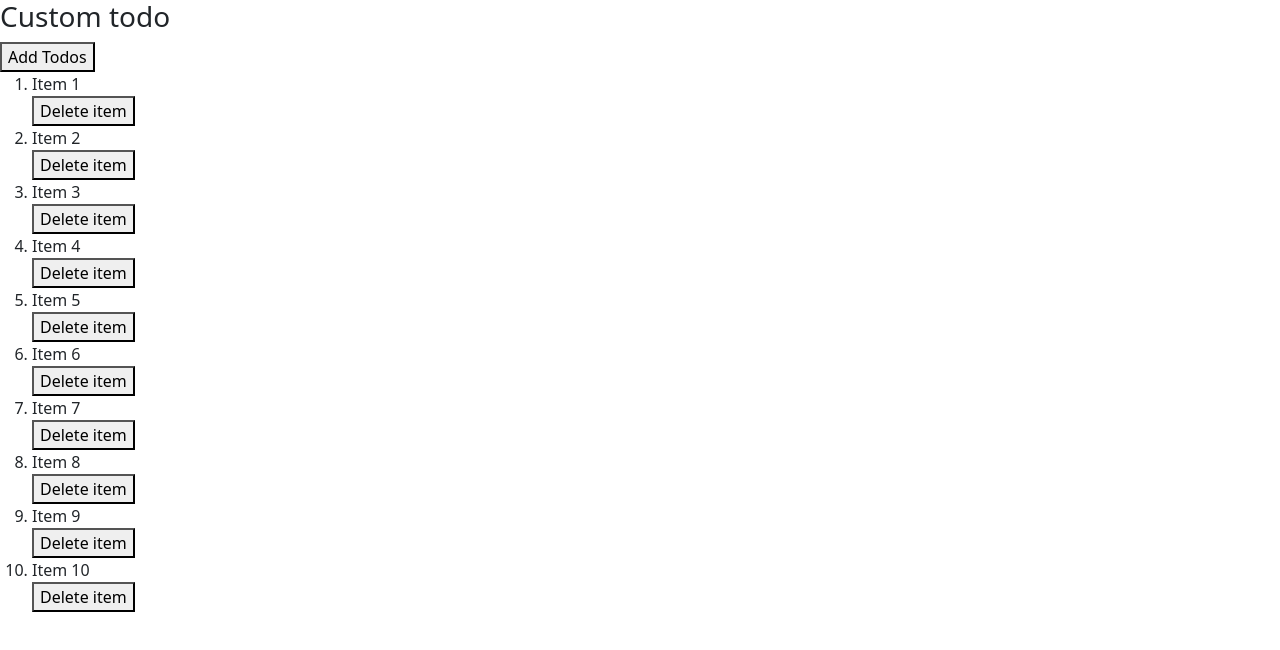
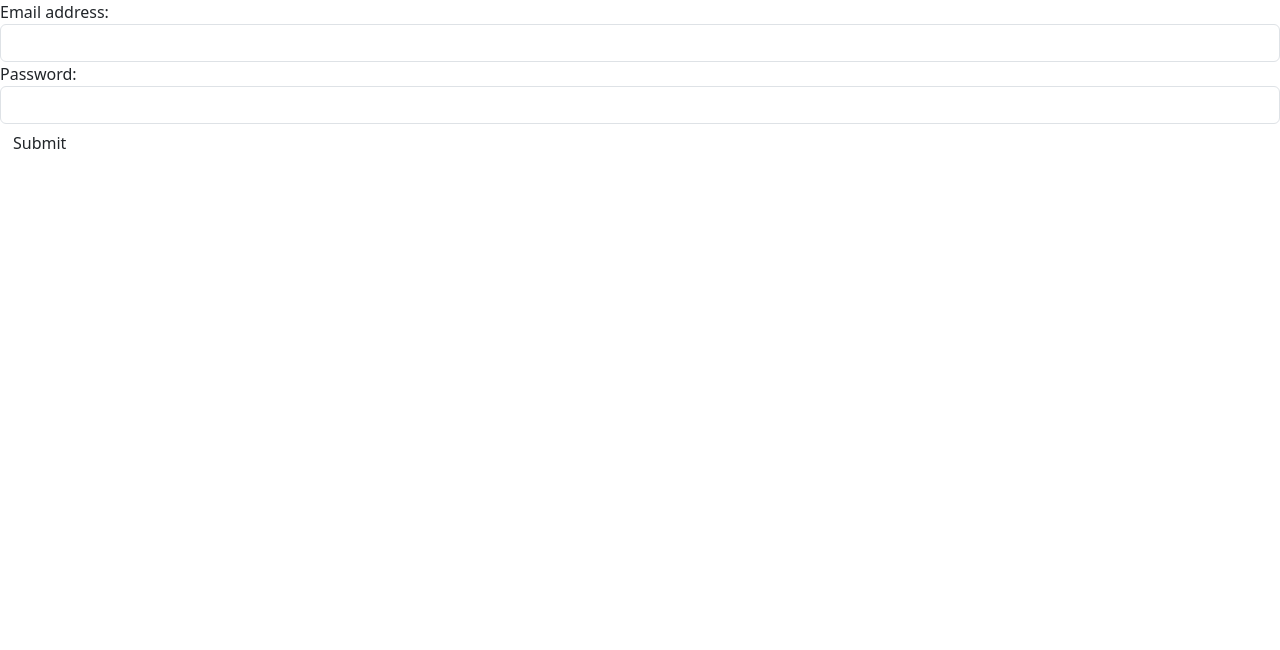
Before and after one commit to saiDev1999/vite-react-app-7r, a React (Vite) app: page / in a window 1280 px wide. Shown: the top 650 px of the page. Built offline with nearby package versions, Linux system fonts and the light colour scheme.

Commit message:
1. Use Ref hook 2. React forms 3. Uncontrolled components 4. Validations

```diff
--- a/src/App.jsx
+++ b/src/App.jsx
@@ -15,6 +15,8 @@ import Mounting from "./components/lifeCycle/mounting"
 import ParentComponent from "./components/purecomponent/parent"
 import Counter from "./components/hooks/useState/counter"
 import CustomTodo from "./components/hooks/useState/todo"
+import UseRefExample from "./components/hooks/useRef/useRefEx"
+import UncontrolledComponent from "./components/hooks/uncontrolled/uncontrolled-form"
 
 // import "./App.css"
 
@@ -39,8 +41,8 @@ import CustomTodo from "./components/hooks/useState/todo"
 const App =()=>{
   return(
     <div>
-      {/* <Counter/> */}
-      <CustomTodo/>
+
+     <UncontrolledComponent/>
 
 
 
--- /dev/null
+++ b/src/components/hooks/uncontrolled/uncontrolled-form.jsx
@@ -0,0 +1,117 @@
+import axios from "axios"
+import { useRef, useState } from "react"
+
+
+
+
+
+
+
+const UncontrolledComponent =()=>{
+
+
+    const usernameRef=useRef("")
+    const passwordRef=useRef("")
+
+    const [formErrors,setFormErrors]=useState({})
+
+
+    const onSubmit=(event)=>{
+        event.preventDefault()
+
+        const usernameEntered=usernameRef.current.value
+
+        const passwordEntered=passwordRef.current.value
+
+
+        const formErrors=validations(usernameEntered,passwordEntered)
+
+        if(Object.keys(formErrors).length>0){
+            //Trigger the errors
+            setFormErrors(formErrors)
+        }else{
+            // Hit the api
+            loginApi(usernameEntered,passwordEntered)
+        }
+
+
+        console.log(formErrors)
+
+
+
+    }
+
+
+
+
+    const validations=(username,password)=>{
+
+        const FormErrors={
+
+
+        }
+
+
+        if(!username){
+            FormErrors.usernameError="Please enter username"
+        }else if(username.length>20){
+            FormErrors.usernameError="Please enter less than 20 characters"
+        }
+
+        if(!password){
+            FormErrors.passwordError="Please enter password"
+        }else if(password.length>20){
+            FormErrors.passwordError="Please enter less than 20 characters"
+        }
+
+        return FormErrors
+
+    }
+
+    const loginApi=async(username,password)=>{
+        try{
+        const response= await axios.post("https://dummyjson.com/auth/login",{
+
+        "username": username,
+        "password":password,
+
+    })
+    console.log(response)
+
+}catch(err){
+    console.log(err)
+
+}
+
+
+    }
+    return(
+        <>
+
+<form  onSubmit={onSubmit} >
+  <div className="form-group">
+    <label htmlFor="username">Email address:</label>
+    <input type="text" className="form-control" id="username"  ref={usernameRef}  />
+    <span style={{color:"red"}} >{formErrors?.usernameError}</span>
+  </div>
+  <div className="form-group">
+    <label htmlFor="pwd">Password:</label>
+    <input type="password" className="form-control" id="pwd" ref={passwordRef} />
+    <span style={{color:"red"}} >{formErrors?.passwordError}</span>
+  </div>
+
+  <button type="submit" className="btn btn-default">
+    Submit
+  </button>
+</form>
+
+
+
+
+
+
+        </>
+    )
+}
+
+export default UncontrolledComponent
--- /dev/null
+++ b/src/components/hooks/useRef/useRefEx.jsx
@@ -0,0 +1,30 @@
+import { useRef, useState } from "react"
+
+
+
+
+
+const UseRefExample=()=>{
+    const reference = useRef(0)
+    const[count,setCount]=useState(10)
+
+
+    const clickHandler=()=>{
+
+        reference.current=reference.current+1
+        setCount(count+1)
+
+        console.log(reference.current)
+
+    }
+
+    return(
+        <>
+        <h2>useState - {count}</h2>
+        <h2>useRef - {reference.current}</h2>
+        <button onClick={clickHandler} >Click</button>
+        </>
+    )
+}
+
+export default UseRefExample
```
Also changed, not shown: 1 other file (tests, documents, lock files or other folders).
